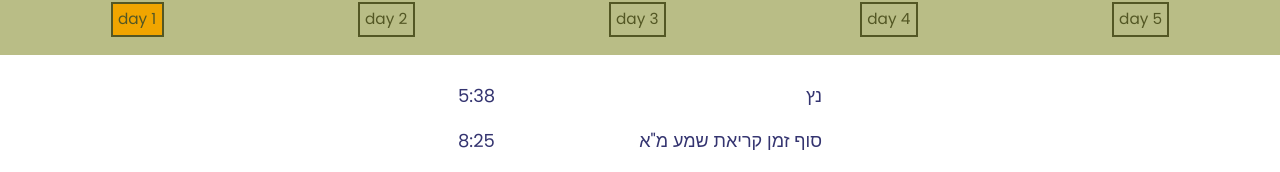
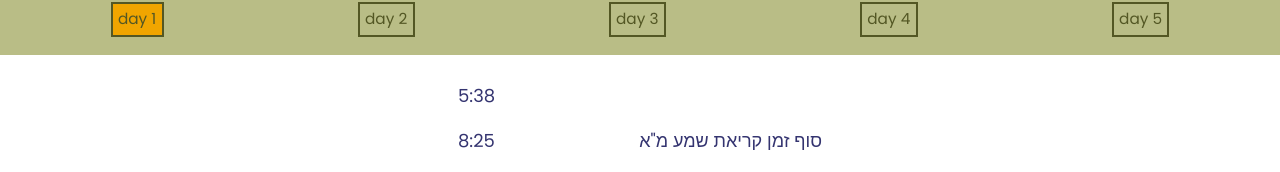
Before and after one commit to ChaimTriebitz/trip-frontend, a React (Create React App) app: page /zmanim/1 in a window 1280 px wide. Shown: the part 297-469 px from the top of the page. Built offline with nearby package versions, Linux system fonts and the light colour scheme.

Commit message:
Update ZmanimDay.jsx

```diff
--- a/src/cmps/ZmanimDay.jsx
+++ b/src/cmps/ZmanimDay.jsx
@@ -7,7 +7,7 @@ export const ZmanimDay = () => {
       <div className='zmanim-day'>
          <section>
             <h6>{zmanim.netz}</h6>
-            <h2>נץ</h2>
+{/*             <h2>נץ</h2> */}
          </section>
          <section>
             <h6>{zmanim.szkshmga}</h6>
```
